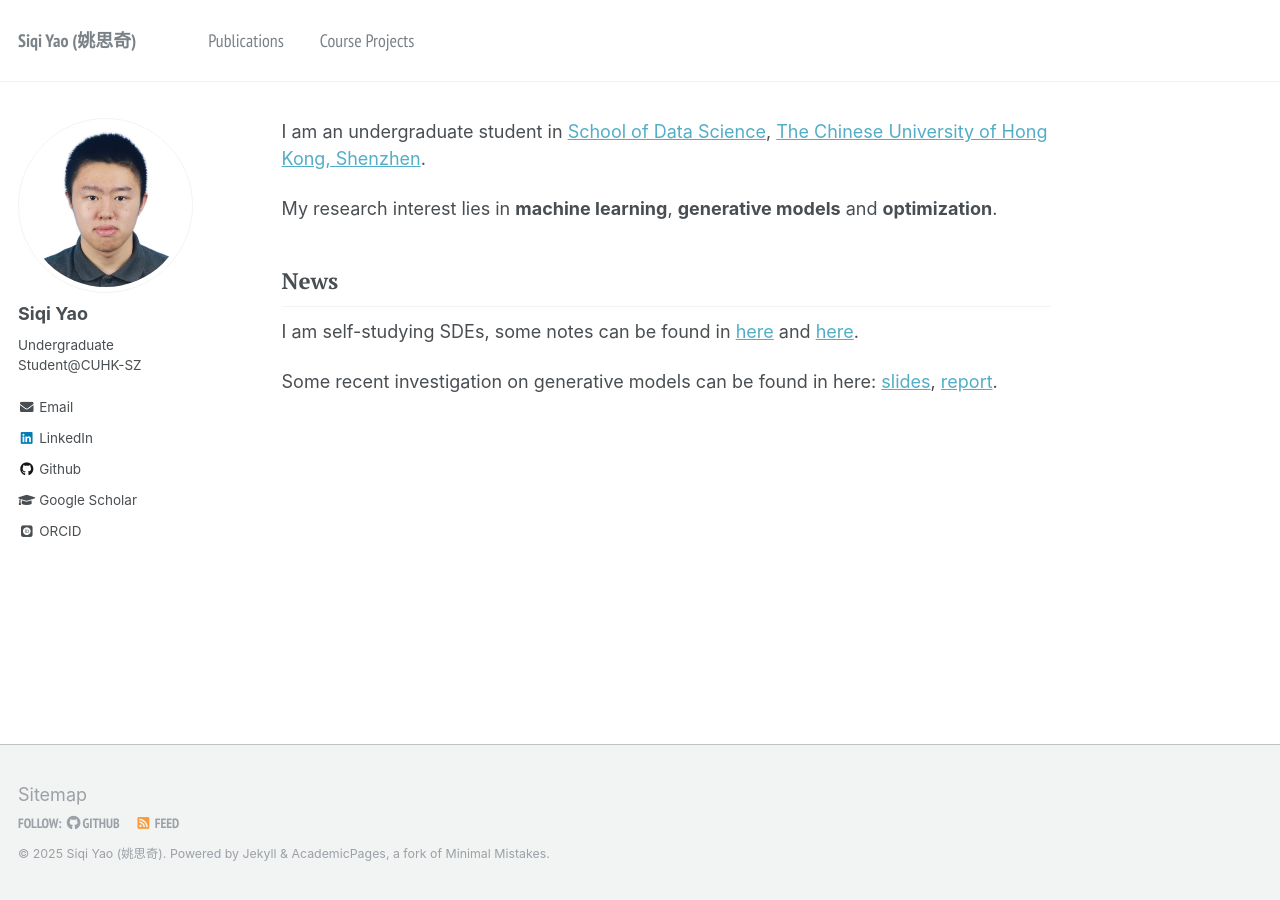
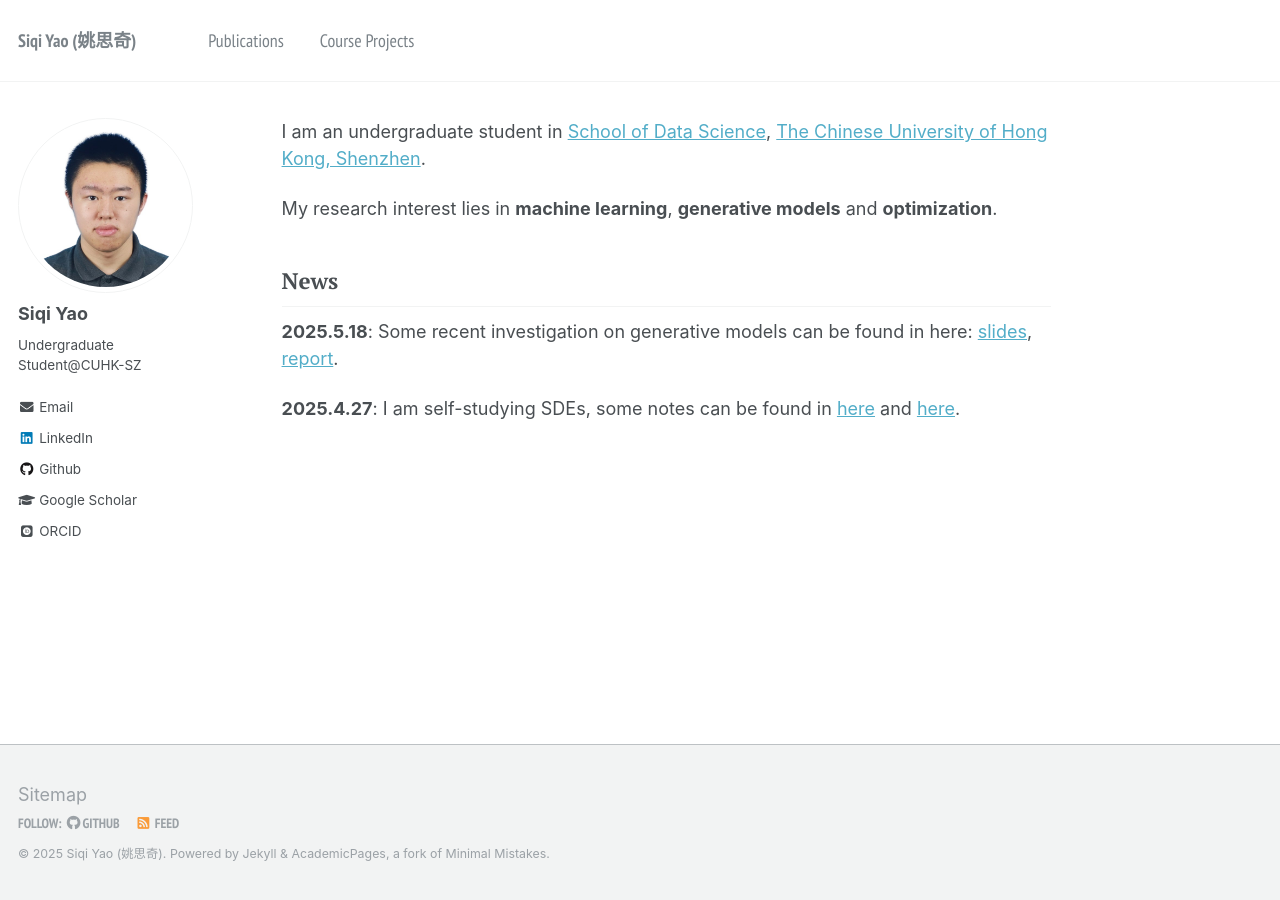
Before and after one commit to YaoSiqi2003/YaoSiqi2003.github.io, a Jekyll site: the page built from _pages/about.md, in a window 1280 px wide. Built offline with Jekyll 4.4.1, drawn with Linux system fonts in a browser that asks for light colours; some web fonts are replaced.

Commit message:
Modify homepage

```diff
--- a/_pages/about.md
+++ b/_pages/about.md
@@ -13,7 +13,7 @@ redirect_from:
 <p>My research interest lies in <strong>machine learning</strong>, <strong>generative models</strong> and <strong>optimization</strong>.</p>
 
 ## News
+<p><strong>2025.5.18</strong>: Some recent investigation on generative models can be found in here: <a href="https://github.com/YaoSiqi2003">slides</a>, <a href="https://github.com/YaoSiqi2003">report</a>.</p>
 
-<p>I am self-studying SDEs, some notes can be found in <a href="https://github.com/YaoSiqi2003/Notes-on-SDE">here</a> and <a href="https://github.com/YaoSiqi2003/Notes-on-Fokker-Planck-Equation">here</a>.</p>
 
-<p>Some recent investigation on generative models can be found in here: <a href="https://github.com/YaoSiqi2003">slides</a>, <a href="https://github.com/YaoSiqi2003">report</a>.</p>
+<p><strong>2025.4.27</strong>: I am self-studying SDEs, some notes can be found in <a href="https://github.com/YaoSiqi2003/Notes-on-SDE">here</a> and <a href="https://github.com/YaoSiqi2003/Notes-on-Fokker-Planck-Equation">here</a>.</p>
```
